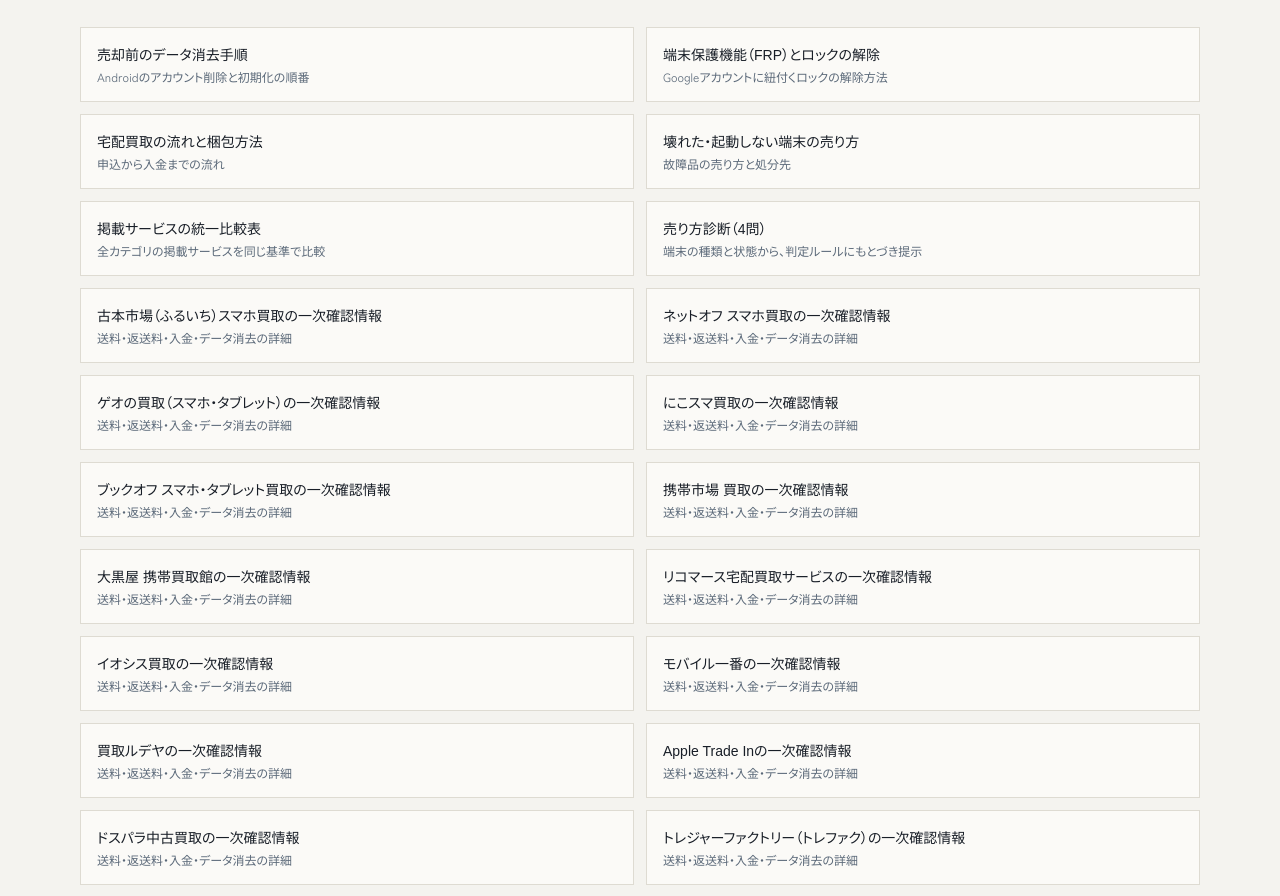
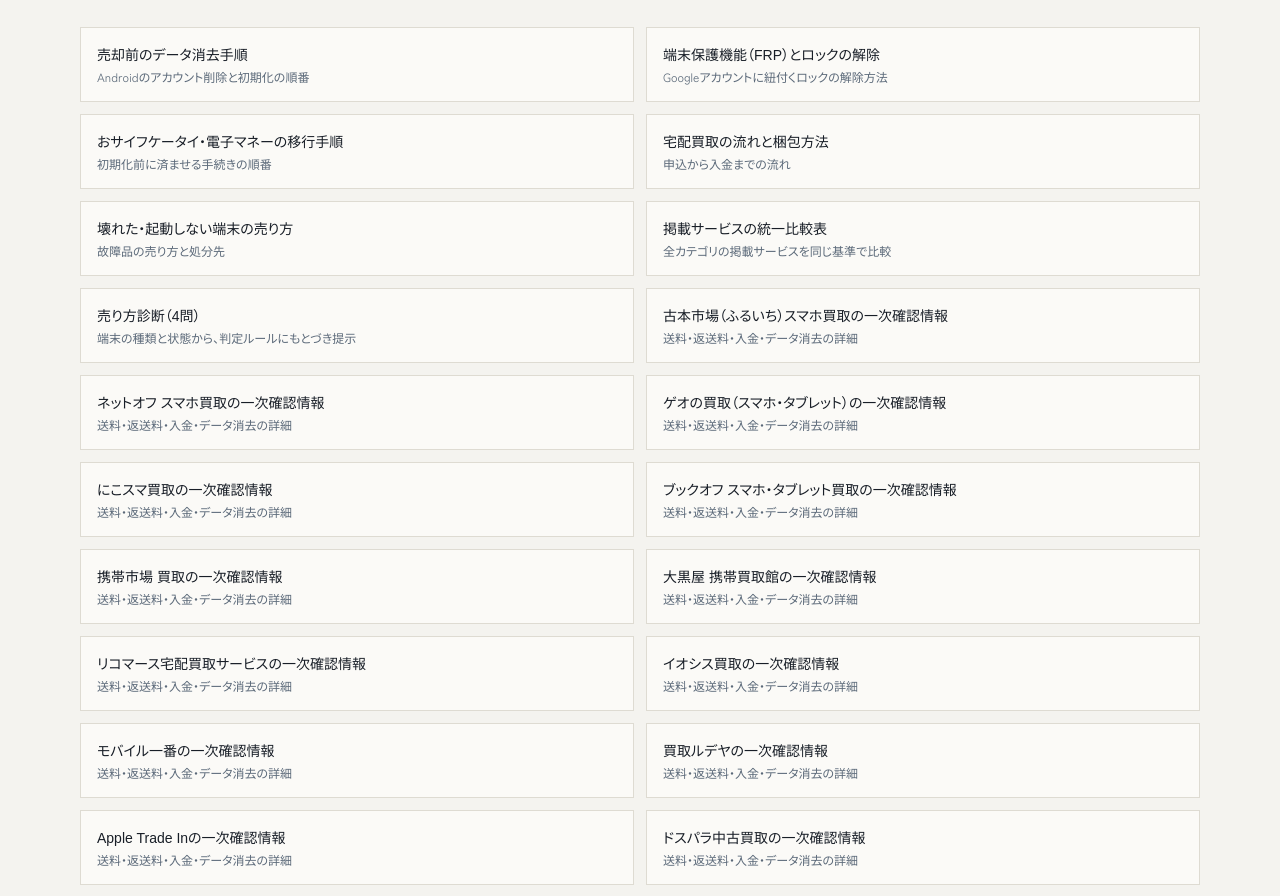
Before and after one commit to webmaster0818/pcsp-kaitori, a Next.js app: page /android in a window 1280 px wide. Shown: the part 10992-11888 px from the top of the page. Built offline with nearby package versions, Linux system fonts and the light colour scheme; a web font is replaced by a local one.

Commit message:
内部リンク追加：/android/・/iphone/ の関連ガイドに /guide/osaifu-keitai/（URL検査で未認識・被リンク2）
Co-Authored-By: Claude Opus 5.5 <noreply@anthropic.com>

```diff
--- a/app/android/page.tsx
+++ b/app/android/page.tsx
@@ -66,6 +66,7 @@ export default function AndroidPage() {
       guides={[
         { href: "/guide/data-shokyo/", label: "売却前のデータ消去手順", desc: "Androidのアカウント削除と初期化の順番" },
         { href: "/guide/activation-lock/", label: "端末保護機能（FRP）とロックの解除", desc: "Googleアカウントに紐付くロックの解除方法" },
+        { href: "/guide/osaifu-keitai/", label: "おサイフケータイ・電子マネーの移行手順", desc: "初期化前に済ませる手続きの順番" },
         { href: "/guide/takuhai-nagare/", label: "宅配買取の流れと梱包方法", desc: "申込から入金までの流れ" },
         { href: "/situation/kowareta/", label: "壊れた・起動しない端末の売り方", desc: "故障品の売り方と処分先" },
       ]}
--- a/app/iphone/page.tsx
+++ b/app/iphone/page.tsx
@@ -77,6 +77,7 @@ export default function IphonePage() {
       guides={[
         { href: "/guide/data-shokyo/", label: "売却前のデータ消去手順", desc: "iPhoneのバックアップ・サインアウト・初期化の順番" },
         { href: "/guide/activation-lock/", label: "アクティベーションロックと「探す」の解除", desc: "「探す」の解除と遠隔削除の方法" },
+        { href: "/guide/osaifu-keitai/", label: "ウォレット・電子マネーの移行手順", desc: "交通系ICなどを初期化前に移す順番" },
         { href: "/guide/shitadori-hikaku/", label: "スマホの下取りと買取の違い", desc: "キャリア下取り・Apple Trade Inとの違い" },
         { href: "/situation/kowareta/", label: "壊れた・起動しない端末の売り方", desc: "画面割れ・水没・起動不可の売り方" },
       ]}
```
